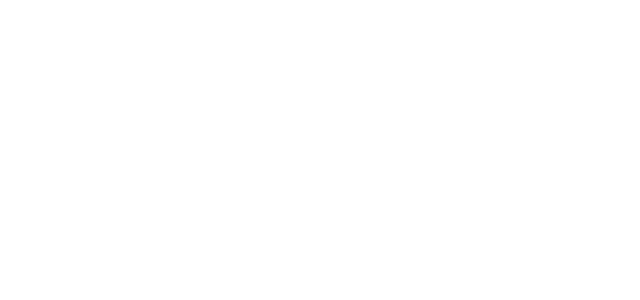
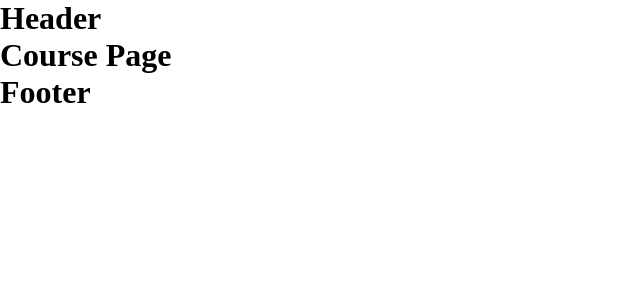
Before and after one commit to xuanngoc2k2/fe_doan, a React (Vite) app: page /course in a window 1280 px wide. Before the commit this address had no page. Shown: the top 300 px of the page, without its empty margins (0-640 px from the left). Built offline with nearby package versions, Linux system fonts and the light colour scheme.

Commit message:
config route and layout

```diff
--- a/src/App.tsx
+++ b/src/App.tsx
@@ -1,19 +1,34 @@
-import { BrowserRouter as Router,Routes,Route } from 'react-router-dom'
-import Home from './pages/Home'
+import { BrowserRouter as Router, Routes, Route } from 'react-router-dom';
+import { publicRoutes } from './routes';
+import { Fragment } from 'react/jsx-runtime';
+import { ComponentType, ReactNode } from 'react';
+import DefaultLayout from './layouts/DefaultLayout/default-layout';
 
 function App() {
-
   return (
-    <>
     <Router>
       <div className='App'>
         <Routes>
-            <Route path='/' element={<Home/>}/>
+          {publicRoutes.map((route, index) => {
+            const Page = route.component;
+            let Layout: ComponentType<{ children: ReactNode }> | null = DefaultLayout;
+            if (route.layout === null) {
+              Layout = Fragment;
+            } else if (route.layout) {
+              Layout = route.layout;
+            }
+            return (
+              <Route
+                key={index}
+                path={route.path}
+                element={<Layout><Page /></Layout>} // Bọc Page trong Layout
+              />
+            );
+          })}
         </Routes>
       </div>
     </Router>
-    </>
-  )
+  );
 }
 
-export default App
+export default App;
--- /dev/null
+++ b/src/layouts/DefaultLayout/Footer/footer.tsx
@@ -0,0 +1,5 @@
+function Footer() {
+    return ( <h1>Footer</h1> );
+}
+
+export default Footer;
--- /dev/null
+++ b/src/layouts/DefaultLayout/Header/header.tsx
@@ -0,0 +1,5 @@
+function Header() {
+    return ( <h1>Header</h1> );
+}
+
+export default Header;
--- /dev/null
+++ b/src/layouts/DefaultLayout/Sidebar/sidebar.tsx
@@ -0,0 +1,5 @@
+function Sidebar() {
+    return ( <h1>Side bar</h1> );
+}
+
+export default Sidebar;
--- /dev/null
+++ b/src/layouts/DefaultLayout/default-layout.tsx
@@ -0,0 +1,19 @@
+import React, { ReactNode } from "react";
+import Header from "./Header/header";
+import Footer from "./Footer/footer";
+
+interface DefaultLayoutProps {
+    children?: ReactNode;
+}
+
+const DefaultLayout: React.FC<DefaultLayoutProps> = ({ children }) => {
+    return (
+        <>
+            <Header />
+            {children}
+            <Footer />
+        </>
+    );
+}
+
+export default DefaultLayout;
--- /dev/null
+++ b/src/layouts/NotSidebarLayout/index.tsx
@@ -0,0 +1,19 @@
+import React, { ReactNode } from "react";
+import Header from "../DefaultLayout/Header/header";
+import Footer from "../DefaultLayout/Footer/footer";
+
+interface LayoutProps {
+    children?: ReactNode;
+}
+
+const NotSidebarLayout: React.FC<LayoutProps> = ({ children }) => {
+    return (
+        <>
+            <Header />
+            {children}
+            <Footer />
+        </>
+    );
+}
+
+export default NotSidebarLayout;
--- /dev/null
+++ b/src/pages/Auth/login.tsx
@@ -0,0 +1,5 @@
+function Login() {
+    return ( <h1>Login Page</h1> );
+}
+
+export default Login;
--- /dev/null
+++ b/src/pages/Auth/register.tsx
@@ -0,0 +1,5 @@
+function Register() {
+    return ( <h1>Register Page</h1> );
+}
+
+export default Register;
--- /dev/null
+++ b/src/routes/index.tsx
@@ -0,0 +1,34 @@
+import { ComponentType, ReactNode } from 'react';
+import Login from '../pages/Auth/login';
+import Home from '../pages/Home';
+import Course from '../pages/Course';
+import NotSidebarLayout from '../layouts/NotSidebarLayout';
+
+interface Route {
+  path: string;
+  layout?: ComponentType<{
+    children: ReactNode;
+  }> | null; // Sử dụng ComponentType cho layout
+  component: ComponentType; // Sử dụng ComponentType cho component
+}
+
+const publicRoutes: Route[] = [
+  {
+    path: '/',
+    component: Home
+  },
+  {
+    path: '/login',
+    component: Login,
+    layout: null // Đặt layout là null cho trường hợp này
+  },
+  {
+    path: '/course',
+    component: Course,
+    layout: NotSidebarLayout
+  }
+];
+
+const privateRoutes: Route[] = [];
+
+export { publicRoutes, privateRoutes };
```
Lines whose indentation alone changed are shown as unchanged.
